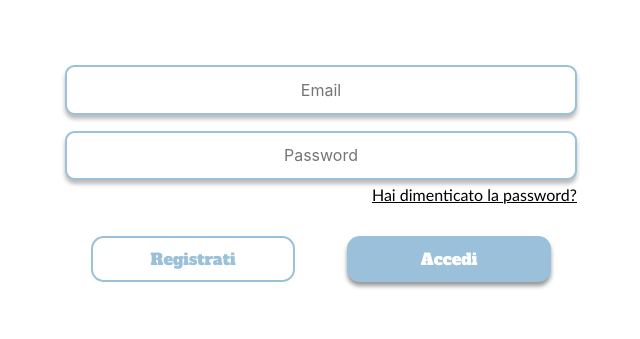
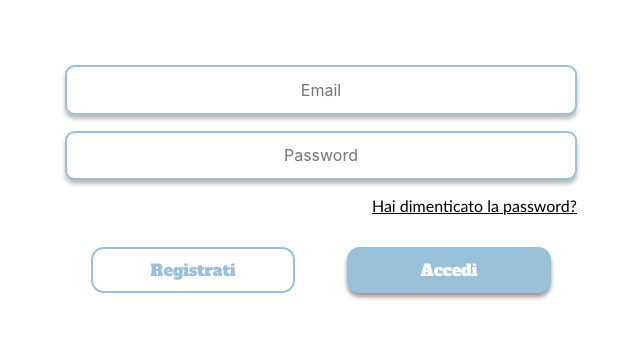
Before and after one commit to zucchero-sintattico/tagazon, a PHP site: page /tagazon/login.html in a window 1280 px wide. Shown: the part 187-526 px from the top of the page, without its empty margins (319-959 px from the left). Run offline with PHP 8.4, Linux system fonts and the light colour scheme.

Commit message:
Hot Fixes

```diff
--- a/src/css/base.css
+++ b/src/css/base.css
@@ -1,9 +1,13 @@
+@font-face {
+    font-family: AlfaSlabOne;
+    src: url('/src/res/AlfaSlabOne-Regular.ttf');
+}
+
 * {
     margin: 0;
     border: 0;
     padding: 0;
     box-sizing: border-box;
-    font-family: AlfaSlabOne;
 }
 
 body {
--- a/src/css/login.css
+++ b/src/css/login.css
@@ -1,15 +1,12 @@
 @import 'base.css';
 
-@font-face {
+* {
     font-family: AlfaSlabOne;
-    src: url('/src/res/AlfaSlabOne-Regular.ttf');
 }
-
 
 h1 {
     margin-top: 2.5em;
     text-align: center;
-    font-family: AlfaSlabOne;
     color: white;
     font-size: 3em;
     letter-spacing: -0.06em;
@@ -67,7 +64,7 @@ main > form > fieldset > input[type=password] {
 main > form > a:first-of-type {
     display: block;
     width: fit-content;
-    margin-top: 0.3em;
+    margin-top: 1em;
     margin-left: auto;
     color: black;
     font-family: 'Gill Sans', 'Gill Sans MT', Calibri, 'Trebuchet MS', sans-serif;
@@ -115,11 +112,6 @@ main > form > input {
     cursor: pointer;
 }
 
-main > form > input:hover {
-    color: var(--primary-color);
-    background-color: white;
-}
-
 @media screen and (min-width: 768px) {
     main > form {
         width: 60%;
```
